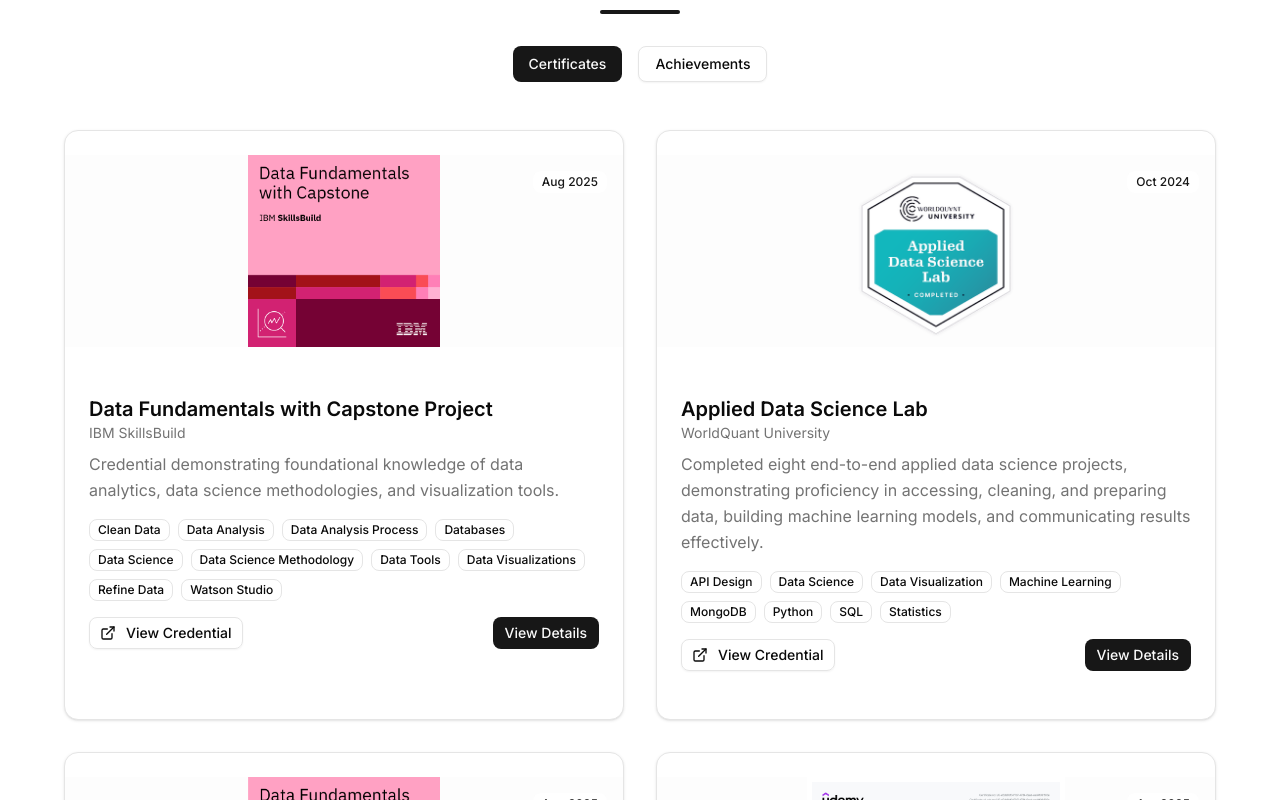
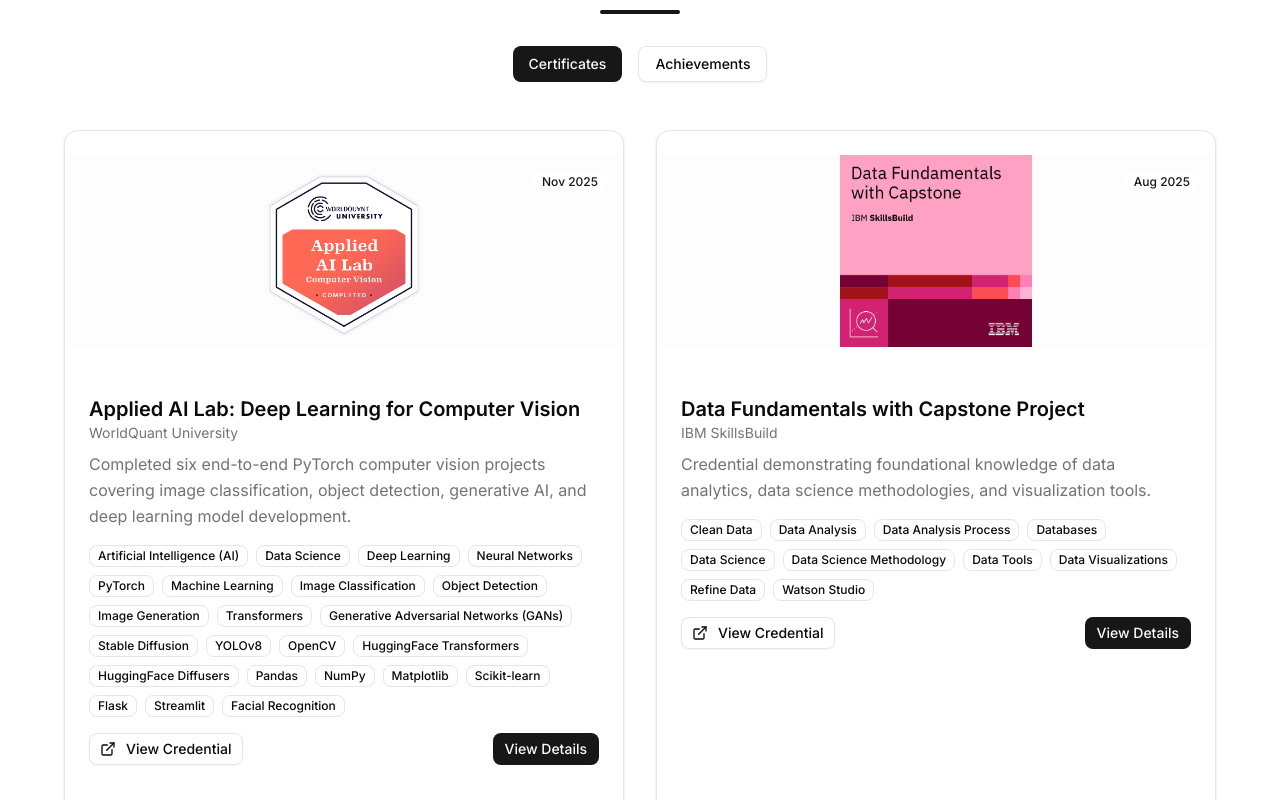
Before and after one commit to segnig/Portfolio, a Next.js app: page / in a window 1280 px wide. Shown: the part 1840-2640 px from the top of the page. Built offline with nearby package versions, Linux system fonts and the light colour scheme.

Commit message:
New Certificate added with and custome Icon Image

```diff
--- a/app/layout.tsx
+++ b/app/layout.tsx
@@ -10,6 +10,8 @@ const inter = Inter({
   variable: "--font-inter",
 })
 
+
+
 const spaceGrotesk = Space_Grotesk({
   subsets: ["latin"],
   display: "swap",
@@ -18,10 +20,15 @@ const spaceGrotesk = Space_Grotesk({
 
 export const metadata: Metadata = {
   title: "Segni Girma- Software Engineer & Data Scientist",
-  description: "Minimalist portfolio showcasing software engineering and Data Science expertise",
-  generator: "v0.app",
+  description: "I'm Segni Girma, a passionate Software Engineer and Data Scientist dedicated to crafting innovative solutions through code and data analysis. Explore my projects, blog, and connect with me to learn more about my work in technology and data science.",
+
+  // make icon rounded
+  icons: {
+    icon: "/my-logo.png",
+    shortcut: "/fmy-logo.png",
+    apple: "/my-logo.png",
+  },
 }
-
 
 
 export default function RootLayout({
--- a/components/about-section.tsx
+++ b/components/about-section.tsx
@@ -4,7 +4,7 @@ import { AnimatedSection } from "@/components/animated-section"
 import { AnimatedCounter } from "@/components/animated-counter"
 
 export function AboutSection() {
-  const highlights = ["2+ years experience", "Backend development", "ML/AI expertise", "Open source contributor", "Community mentor", "Data-driven solutions"]
+  const highlights = ["3+ years experience", "Backend development", "ML/AI expertise", "Open source contributor", "Community mentor", "Data-driven solutions"]
 
   const stats = [
     { label: "Projects Completed", value: 50, suffix: "+" },
--- a/components/certificate-achievement-section.tsx
+++ b/components/certificate-achievement-section.tsx
@@ -42,13 +42,62 @@ type Achievement = {
 
 const certificates: Certificate[] = [
 {
+  id: 7,
+  title: "Applied AI Lab: Deep Learning for Computer Vision",
+  description:
+    "Completed six end-to-end PyTorch computer vision projects covering image classification, object detection, generative AI, and deep learning model development.",
+  image: "/certificates/applied-ai-lab-deep-learning-computer-vision.png",
+  issuer: "WorldQuant University",
+  date: "Nov 2025",
+  credentialUrl: "https://www.credly.com/badges/56d9f63b-12ab-4f47-a345-4d99cca8b710/public_url",
+  skills: [
+    "Artificial Intelligence (AI)",
+    "Data Science",
+    "Deep Learning",
+    "Neural Networks",
+    "PyTorch",
+    "Machine Learning",
+    "Image Classification",
+    "Object Detection",
+    "Image Generation",
+    "Transformers",
+    "Generative Adversarial Networks (GANs)",
+    "Stable Diffusion",
+    "YOLOv8",
+    "OpenCV",
+    "HuggingFace Transformers",
+    "HuggingFace Diffusers",
+    "Pandas",
+    "NumPy",
+    "Matplotlib",
+    "Scikit-learn",
+    "Flask",
+    "Streamlit",
+    "Facial Recognition"
+  ],
+  details: {
+    overview:
+      "Earners of this badge completed six end-to-end PyTorch computer vision projects involving data preparation, cleaning, and transformation pipelines, and mastering deep learning models such as MLPs, CNNs, and transformers. Projects included image classification, object detection, generative AI, and ethical considerations in AI.",
+    highlights: [
+      "Built image classification models for wildlife conservation using neural networks",
+      "Developed crop disease detection models using CNNs with transfer learning and callbacks",
+      "Implemented real-time object detection systems for traffic monitoring using YOLOv8",
+      "Performed face detection and recognition using MTCNN and Inception-ResNet, deployed via Flask",
+      "Created synthetic medical images using GAN architectures and built Streamlit apps",
+      "Developed and deployed a Stable Diffusion–powered meme generator for marketing"
+    ],
+    impact:
+      "Gained advanced practical experience in computer vision, deep learning, and deployment. Strengthened ability to build, debug, optimize, and ethically evaluate AI systems for real-world applications."
+  }
+},
+{
   id: 1,
   title: "Data Fundamentals with Capstone Project",
   description: "Credential demonstrating foundational knowledge of data analytics, data science methodologies, and visualization tools.",
-  image: "/certificates/data-fundamentals-with-capstone-project.png", // Replace with actual image path
+  image: "/certificates/data-fundamentals-with-capstone-project.png",
   issuer: "IBM SkillsBuild",
   date: "Aug 2025",
-  credentialUrl: "https://www.credly.com/badges/c21b9e03-c2c0-4c81-8036-2aa5bde697ea/public_url", // Insert actual credential verification link
+  credentialUrl: "https://www.credly.com/badges/c21b9e03-c2c0-4c81-8036-2aa5bde697ea/public_url",
   skills: [
     "Clean Data",
     "Data Analysis",
@@ -78,10 +127,10 @@ const certificates: Certificate[] = [
   title: "Applied Data Science Lab",
   description:
     "Completed eight end-to-end applied data science projects, demonstrating proficiency in accessing, cleaning, and preparing data, building machine learning models, and communicating results effectively.",
-  image: "/certificates/applied-data-science-lab.2.png", // Replace with actual image path
+  image: "/certificates/applied-data-science-lab.2.png",
   issuer: "WorldQuant University",
   date: "Oct 2024",
-  credentialUrl: "https://your-badge-link-here", // Insert actual credential verification link
+  credentialUrl: "https://www.credly.com/badges/f592fd5d-9a21-4bf8-8033-909f82f62850/public_url",
   skills: [
     "API Design",
     "Data Science",
@@ -110,10 +159,10 @@ const certificates: Certificate[] = [
   title: "Data Fundamentals",
   description:
     "Intermediate-level credential demonstrating proficiency in data analytics concepts, methodologies, and applications of data science, including cleaning, refining, and visualizing data with IBM Watson Studio.",
-  image: "/certificates/data-fundamentals.png", // Replace with actual image path
+  image: "/certificates/data-fundamentals.png",
   issuer: "IBM SkillsBuild",
   date: "Aug 2025",
-  credentialUrl: "https://www.credly.com/badges/81c0cbd3-e0ed-4a89-b1b1-92dc60561296/public_url", // Insert actual credential verification link
+  credentialUrl: "https://www.credly.com/badges/81c0cbd3-e0ed-4a89-b1b1-92dc60561296/public_url",
   skills: [
     "Clean Data",
     "Data Analysis",
@@ -141,7 +190,7 @@ const certificates: Certificate[] = [
   title: "Python For Data Science In 2025 A-Z: EDA With Real Exercises",
   description:
     "Completed a 16-hour Udemy course covering Python programming for data science, with a focus on exploratory data analysis (EDA) using real-world exercises.",
-  image: "/certificates/python-for-data-science.jpg", // Replace with actual image path
+  image: "/certificates/python-for-data-science.jpg",
   issuer: "Udemy",
   date: "Apr 2025",
   credentialUrl: "https://www.udemy.com/certificate/UC-e5db9b13-f7b7-4734-8aab-eed41001513e/",
@@ -174,7 +223,7 @@ const certificates: Certificate[] = [
   description: "A comprehensive 3-month project-based training in data engineering, machine learning, generative AI, and deployment technologies",
   image: "/certificates/10academy-training.png",
   issuer: "10 Academy & Kifiya Financial Technology",
-  date: "sept 2025", // You would replace with actual completion date
+  date: "sept 2025",
   credentialUrl: "https://10academy.org/verify-certificate",
   skills: [
     // Data Engineering
@@ -222,7 +271,7 @@ const achievements: Achievement[] = [
     id: 1,
     title: "Eighth Place – 2024 ICPC Ethiopian Collegiate Programming Contest",
     description: "Awarded for competitive programming skills at the collegiate level",
-    image: "Achievements/icpc-ethiopia-2024.png", // Replace with actual image path
+    image: "Achievements/icpc-ethiopia-2024.png",
     issuer: "International Collegiate Programming Contest (ICPC)",
     date: "Oct 28-29, 2024",
     category: "Competitive Programming",
@@ -243,7 +292,7 @@ const achievements: Achievement[] = [
     id: 3,
     title: "African Credit Scoring Challenge",
     description: "Ranked 19th out of 900 participants in a financial data prediction competition",
-    image: "Achievements/african-credit-scoring-challenge.png", // replace with actual path
+    image: "Achievements/african-credit-scoring-challenge.png",
     issuer: "Zindi",
     date: "Jan 13, 2025",
     category: "Data Science Competition",
--- a/components/navigation.tsx
+++ b/components/navigation.tsx
@@ -49,11 +49,11 @@ export function Navigation() {
   }
 
   return (
-    <nav className="fixed top-0 w-full z-40 bg-background/80 backdrop-blur-md border-b border-border">
+    <nav className="fixed top-0 w-full z-40 bg-background/60 backdrop-blur-md border-b border-border">
       <div className="max-w-6xl mx-auto px-6 py-4 flex justify-between items-center">
         <button
           onClick={() => window.scrollTo({ top: 0, behavior: "smooth" })}
-          className="relative w-20 h-20 rounded-full overflow-hidden border-2 border-primary/20 transition-all duration-300 hover:scale-110 hover:rotate-12 hover:border-primary animate-scale-hover"
+          className="relative w-15 h-15 rounded-full overflow-hidden border-2 border-primary/20 transition-all duration-300 hover:scale-110 hover:rotate-12 hover:border-primary animate-scale-hover"
         >
           <img
             src="/my-logo.png"
```
Also changed, not shown: public/certificates/applied-ai-lab-deep-learning-computer-vision.png (added).
